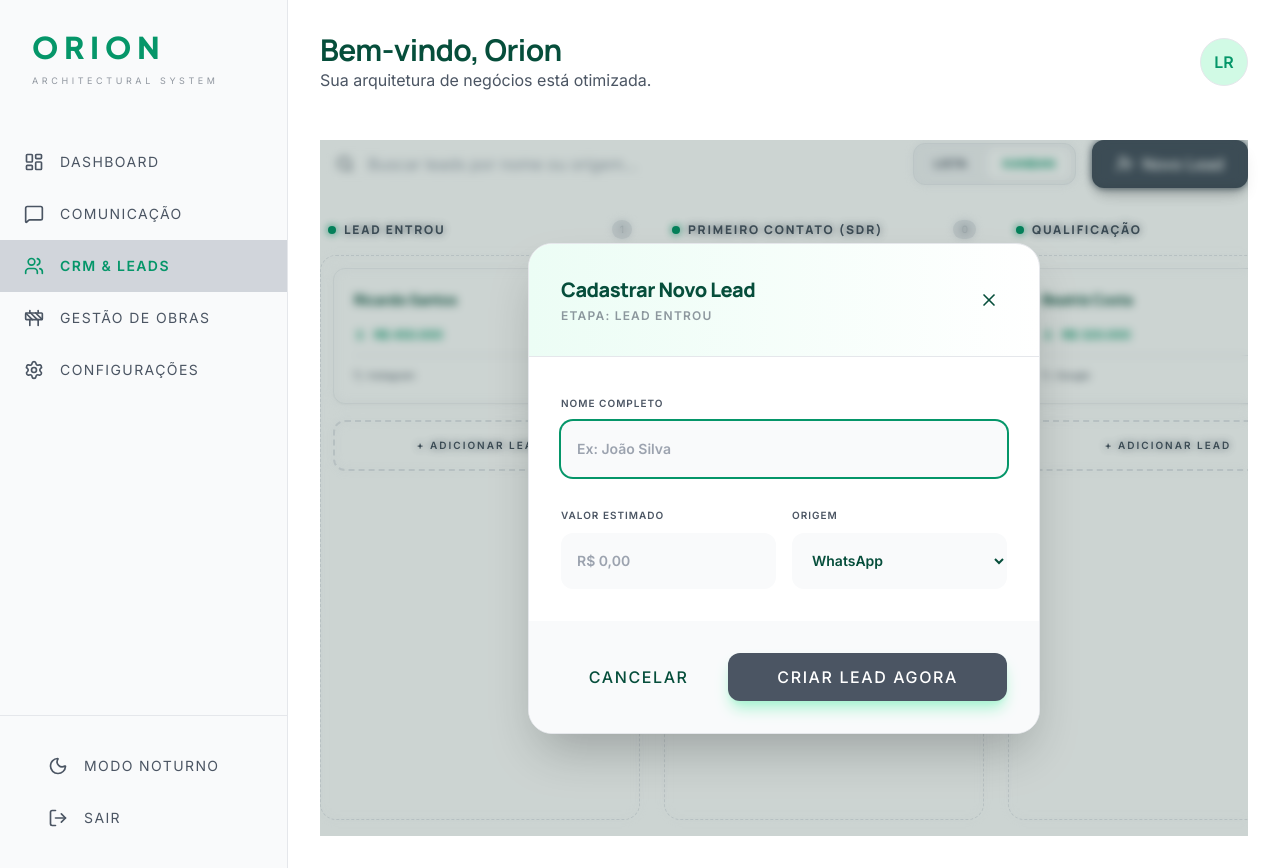
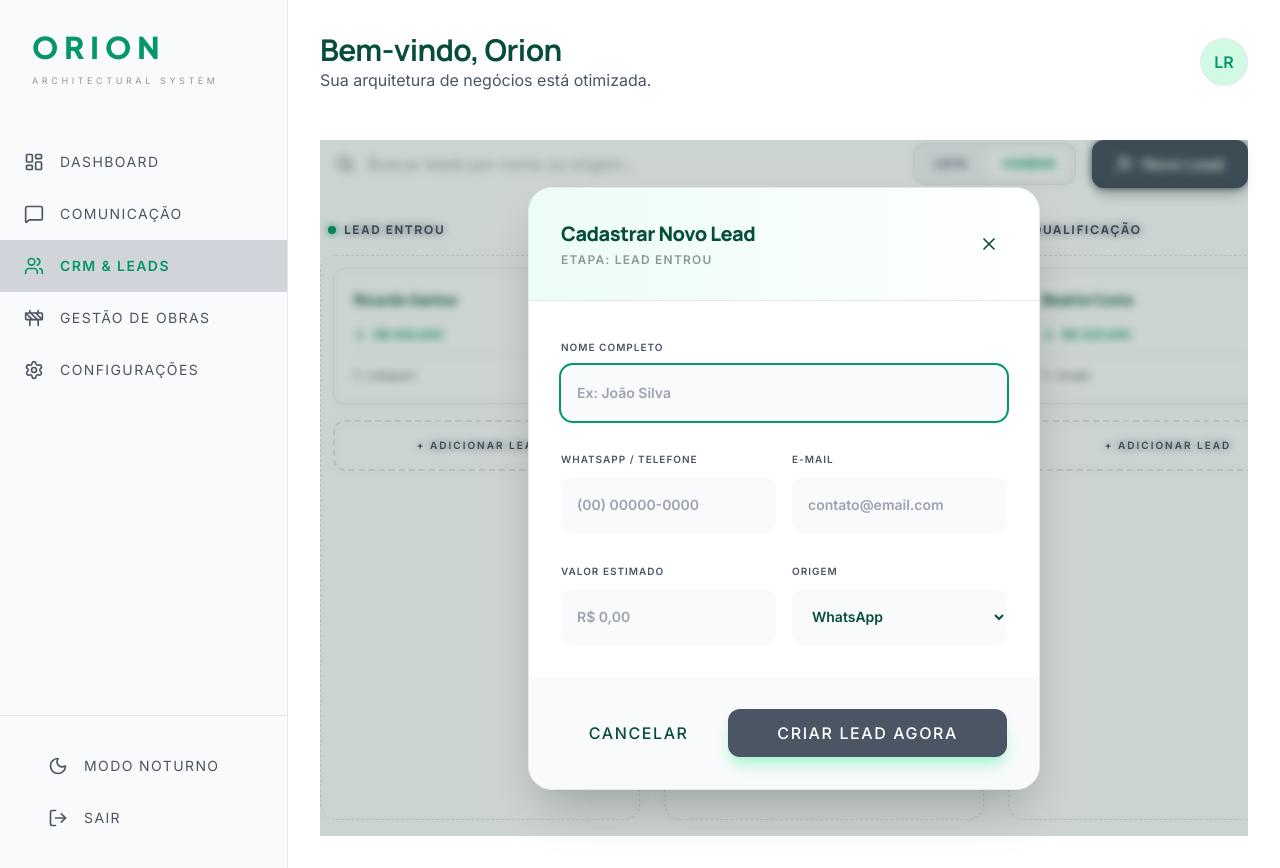
Before and after one commit to leonelbentespro-antares/Construtora-Orion, a React (Vite) app: page /crm in a window 1280 px wide. Both pictures are taken after a click on the button "Novo Lead". Built offline with nearby package versions, Linux system fonts and the light colour scheme.

Commit message:
Cadastro de leads com Telefone e Email + Integração no Painel de Detalhes

```diff
--- a/src/features/crm/CRM.tsx
+++ b/src/features/crm/CRM.tsx
@@ -109,7 +109,7 @@ export const CRM: React.FC = () => {
   const [view, setView] = useState<'list' | 'kanban'>('kanban');
   const [searchTerm, setSearchTerm] = useState('');
   const [isAddingLead, setIsAddingLead] = useState(false);
-  const [newLeadForm, setNewLeadForm] = useState({ name: '', value: '', source: 'WhatsApp', status: 'Lead Entrou' });
+  const [newLeadForm, setNewLeadForm] = useState({ name: '', phone: '', email: '', value: '', source: 'WhatsApp', status: 'Lead Entrou' });
 
   const [columns, setColumns] = useState([
     { id: 'lead-entrou', title: 'Lead Entrou', status: 'Lead Entrou' },
@@ -167,6 +167,8 @@ export const CRM: React.FC = () => {
     const newLead = {
       id: newId,
       name: newLeadForm.name,
+      phone: newLeadForm.phone,
+      email: newLeadForm.email,
       status: newLeadForm.status,
       value: newLeadForm.value || 'R$ 0',
       source: newLeadForm.source,
@@ -182,7 +184,7 @@ export const CRM: React.FC = () => {
     setLeads([newLead, ...leads]);
     setSelectedLead(newLead);
     setIsAddingLead(false);
-    setNewLeadForm({ name: '', value: '', source: 'WhatsApp', status: 'Lead Entrou' });
+    setNewLeadForm({ name: '', phone: '', email: '', value: '', source: 'WhatsApp', status: 'Lead Entrou' });
   };
 
   const openAddLead = (status = 'Lead Entrou') => {
@@ -403,11 +405,15 @@ export const CRM: React.FC = () => {
                   </div>
 
                   <h3 className="text-2xl font-['Plus_Jakarta_Sans'] font-extrabold text-[var(--on-surface)] leading-tight">{selectedLead.name}</h3>
-                  <div className="flex items-center gap-2 mt-2 mb-8">
-                    <span className="px-2 py-0.5 bg-[var(--surface-high)] text-[var(--on-surface-variant)] text-[9px] font-black uppercase rounded tracking-widest">{selectedLead.status}</span>
-                    <span className="text-[10px] text-[var(--on-surface-variant)] opacity-50 flex items-center gap-1">
-                      <Tag size={10} /> {selectedLead.source}
-                    </span>
+                  <div className="flex flex-col gap-1 mt-2 mb-8">
+                    <div className="flex items-center gap-2">
+                      <span className="px-2 py-0.5 bg-[var(--surface-high)] text-[var(--on-surface-variant)] text-[9px] font-black uppercase rounded tracking-widest">{selectedLead.status}</span>
+                      <span className="text-[10px] text-[var(--on-surface-variant)] opacity-50 flex items-center gap-1">
+                        <Tag size={10} /> {selectedLead.source}
+                      </span>
+                    </div>
+                    {selectedLead.phone && <p className="text-[11px] font-bold text-[var(--on-surface-variant)] flex items-center gap-2 mt-1"><Phone size={12} className="text-[var(--primary)]" /> {selectedLead.phone}</p>}
+                    {selectedLead.email && <p className="text-[11px] font-bold text-[var(--on-surface-variant)] flex items-center gap-2"><MsgIcon size={12} className="text-[var(--primary)]" /> {selectedLead.email}</p>}
                   </div>
 
                   <div className="space-y-6">
@@ -533,6 +539,27 @@ export const CRM: React.FC = () => {
 
                   <div className="grid grid-cols-2 gap-4">
                     <div className="space-y-2">
+                      <label className="text-[10px] font-black uppercase tracking-widest text-[var(--on-surface-variant)]">WhatsApp / Telefone</label>
+                      <Input
+                        placeholder="(00) 00000-0000"
+                        className="h-14 text-sm font-bold bg-[var(--surface-lowest)] border-none focus:ring-2 ring-[var(--primary)]"
+                        value={newLeadForm.phone}
+                        onChange={e => setNewLeadForm({...newLeadForm, phone: e.target.value})}
+                      />
+                    </div>
+                    <div className="space-y-2">
+                      <label className="text-[10px] font-black uppercase tracking-widest text-[var(--on-surface-variant)]">E-mail</label>
+                      <Input
+                        placeholder="contato@email.com"
+                        className="h-14 text-sm font-bold bg-[var(--surface-lowest)] border-none focus:ring-2 ring-[var(--primary)]"
+                        value={newLeadForm.email}
+                        onChange={e => setNewLeadForm({...newLeadForm, email: e.target.value})}
+                      />
+                    </div>
+                  </div>
+
+                  <div className="grid grid-cols-2 gap-4">
+                    <div className="space-y-2">
                       <label className="text-[10px] font-black uppercase tracking-widest text-[var(--on-surface-variant)]">Valor Estimado</label>
                       <Input
                         placeholder="R$ 0,00"
```
